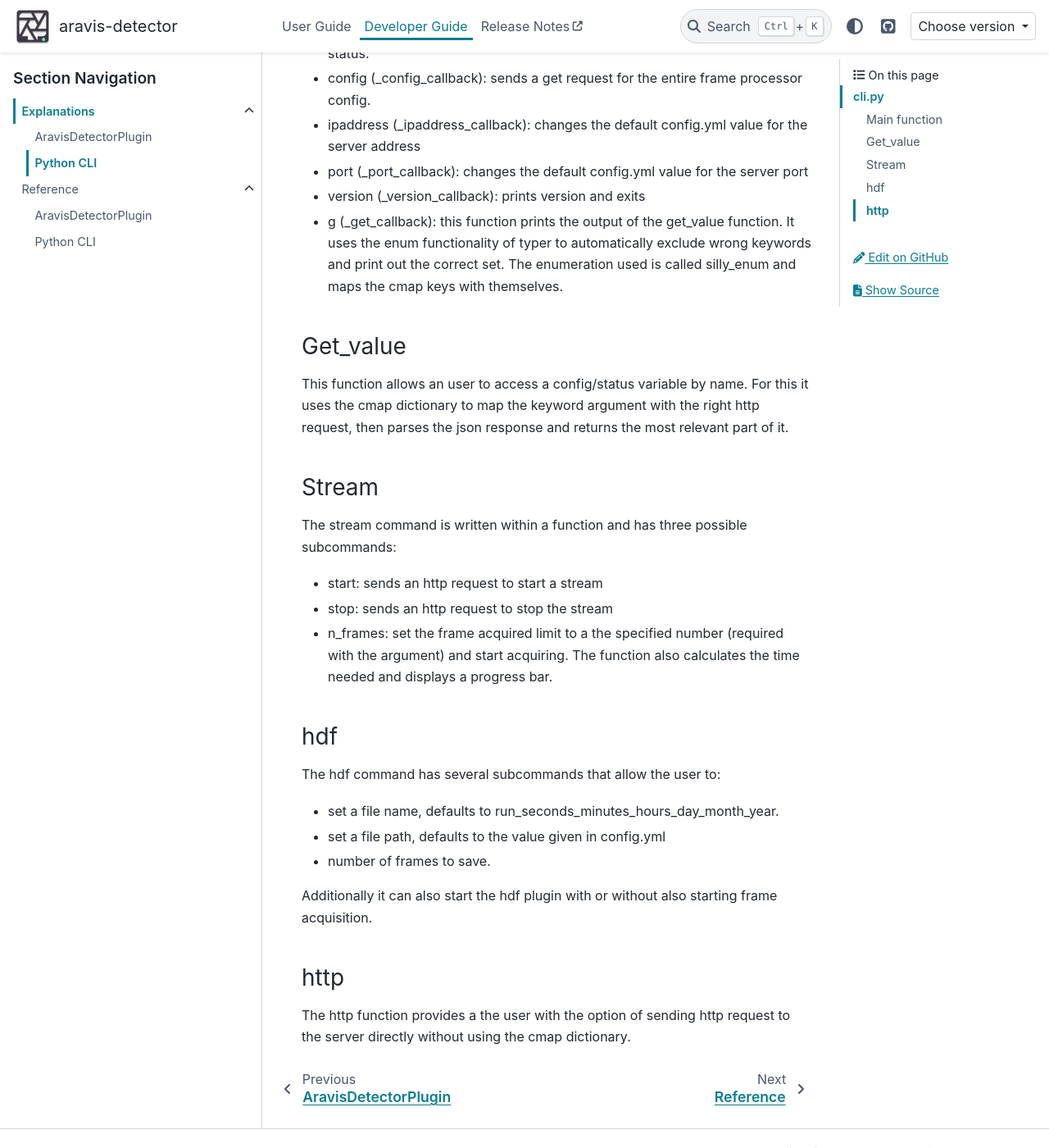
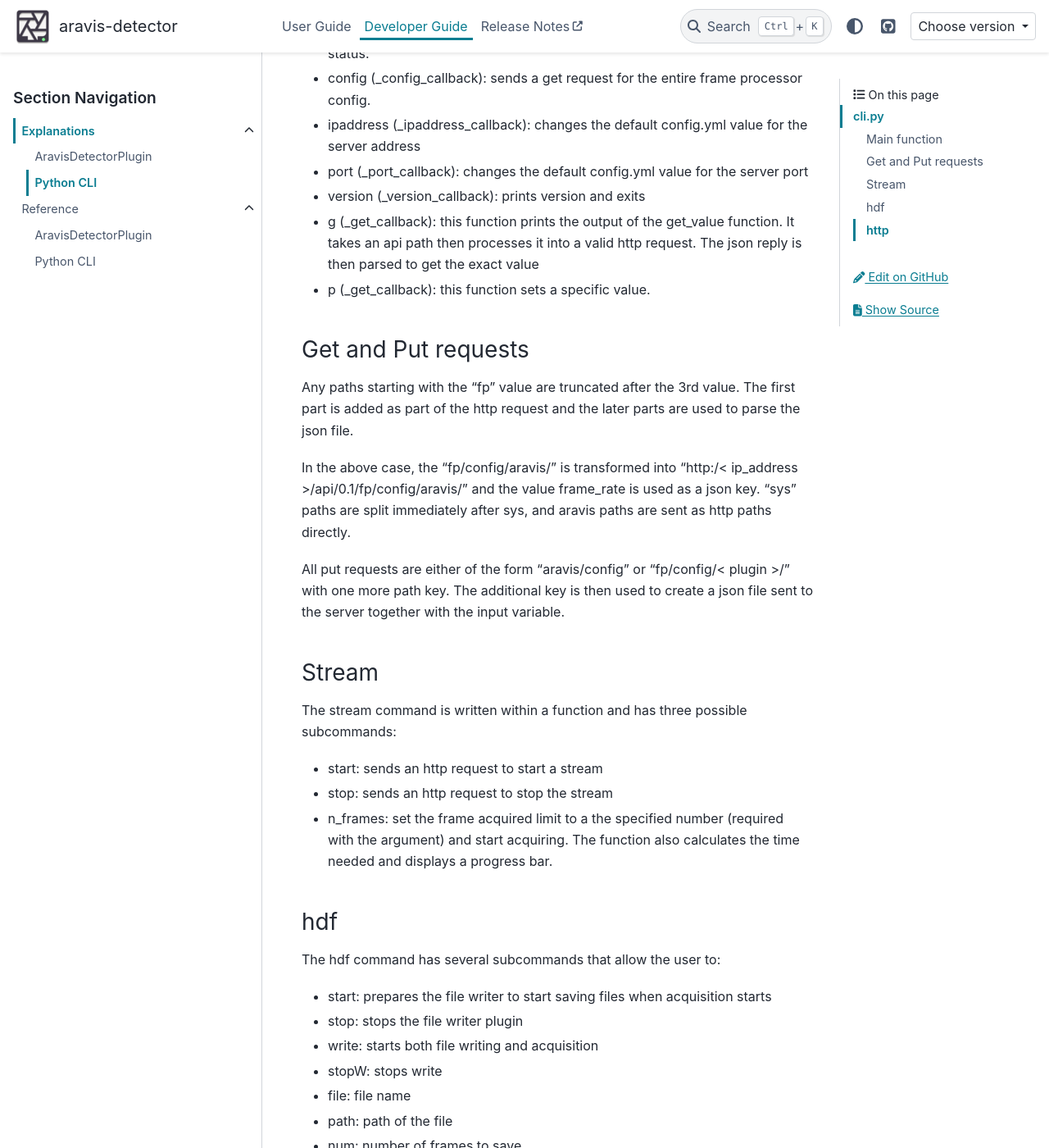
Before and after one commit to Observatory-Sciences/aravis-detector, a Sphinx documentation site: the page built from docs/developer/explanations/arvcli.md, in a window 1280 px wide and 1400 px high, scrolled down 1044 px. Shown: the whole window at 82% size. Built offline with Sphinx 7.4.7 and the PyData theme 0.15.4, drawn with Linux system fonts in a browser that asks for light colours; some of the changed text lies outside the part shown.

Commit message:
Minor text update

```diff
--- a/docs/developer/explanations/arvcli.md
+++ b/docs/developer/explanations/arvcli.md
@@ -30,11 +30,16 @@ The main function has 6 different callback typer arguments:
 - ipaddress (_ipaddress_callback): changes the default config.yml value for the server address
 - port (_port_callback): changes the default config.yml value for the server port
 - version (_version_callback): prints version and exits
-- g (_get_callback): this function prints the output of the get_value function. It uses the enum functionality of typer to automatically exclude wrong keywords and print out the correct set. The enumeration used is called silly_enum and maps the cmap keys with themselves.
+- g (_get_callback): this function prints the output of the get_value function. It takes an api path then processes it into a valid http request. The json reply is then parsed to get the exact value
+- p (_get_callback): this function sets a specific value.
 
-### Get_value
+### Get and Put requests
 
-This function allows an user to access a config/status variable by name. For this it uses the cmap dictionary to map the keyword argument with the right http request, then parses the json response and returns the most relevant part of it.
+Any paths starting with the “fp” value are truncated after the 3rd value. The first part is added as part of the http request and the later parts are used to parse the json file.
+
+In the above case, the “fp/config/aravis/” is transformed into “http:/< ip_address >/api/0.1/fp/config/aravis/” and the value frame_rate is used as a json key. “sys” paths are split immediately after sys, and aravis paths are sent as http paths directly.
+
+All put requests are either of the form “aravis/config” or “fp/config/< plugin >/” with one more path key. The additional key is then used to create a json file sent to the server together with the input variable.
 
 ### Stream
 
@@ -48,11 +53,15 @@ The stream command is written within a function and has three possible subcomman
 
 The hdf command has several subcommands that allow the user to:
 
-- set a file name, defaults to run_seconds_minutes_hours_day_month_year.
-- set a file path, defaults to the value given in config.yml
-- number of frames to save.
+- start: prepares the file writer to start saving files when acquisition starts
+- stop: stops the file writer plugin
+- write: starts both file writing and acquisition
+- stopW: stops write
+- file: file name
+- path: path of the file
+- num: number of frames to save
 
-Additionally it can also start the hdf plugin with or without also starting frame acquisition.
+The arguments are passed as normal values to the function and a set of if statements determine if they are used or not. The stop functions are parsed first, then path, num and name values. If this values are None the code sends a request to the server for the last value (except for num). If that value had not been set it defaults to the config defined values. The start options are checked last.
 
 ### http
 
```
Also changed, not shown: other parts of docs/developer/explanations/arvcli.md (+1 -1 lines).
